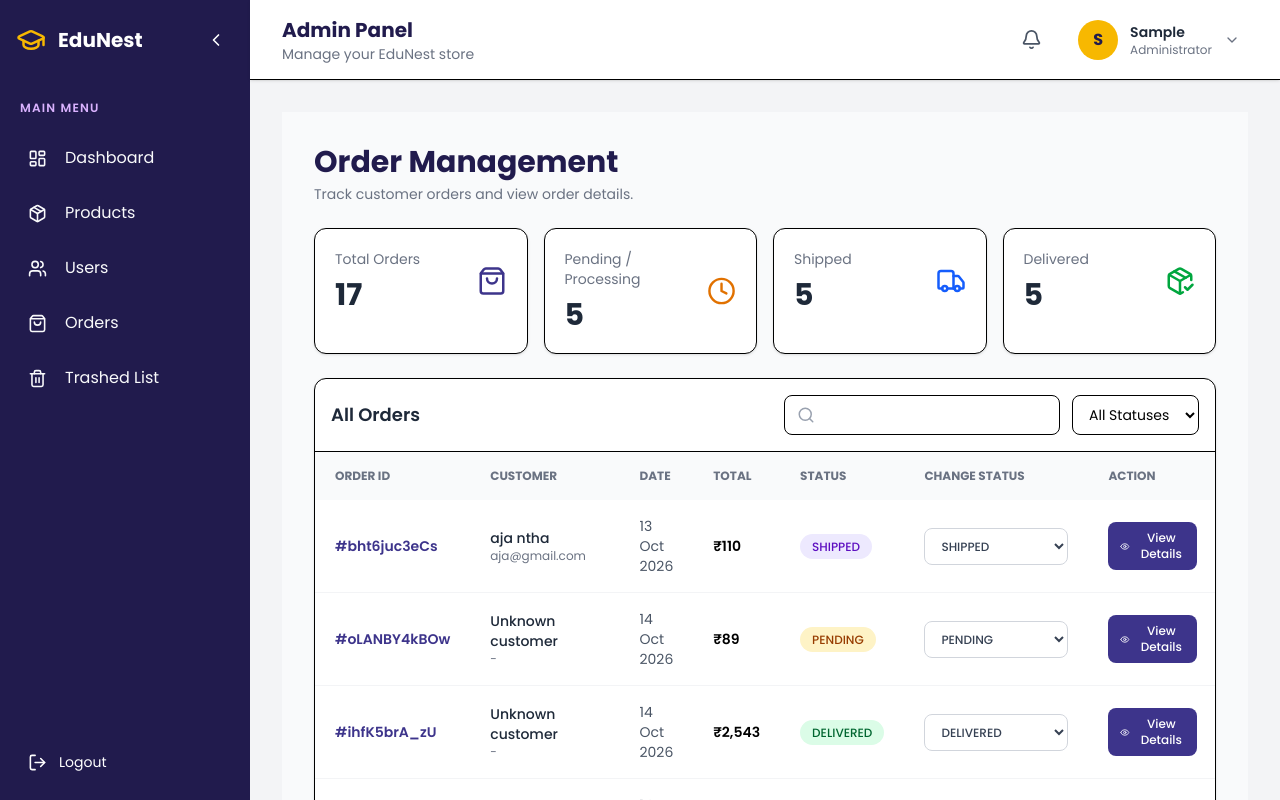
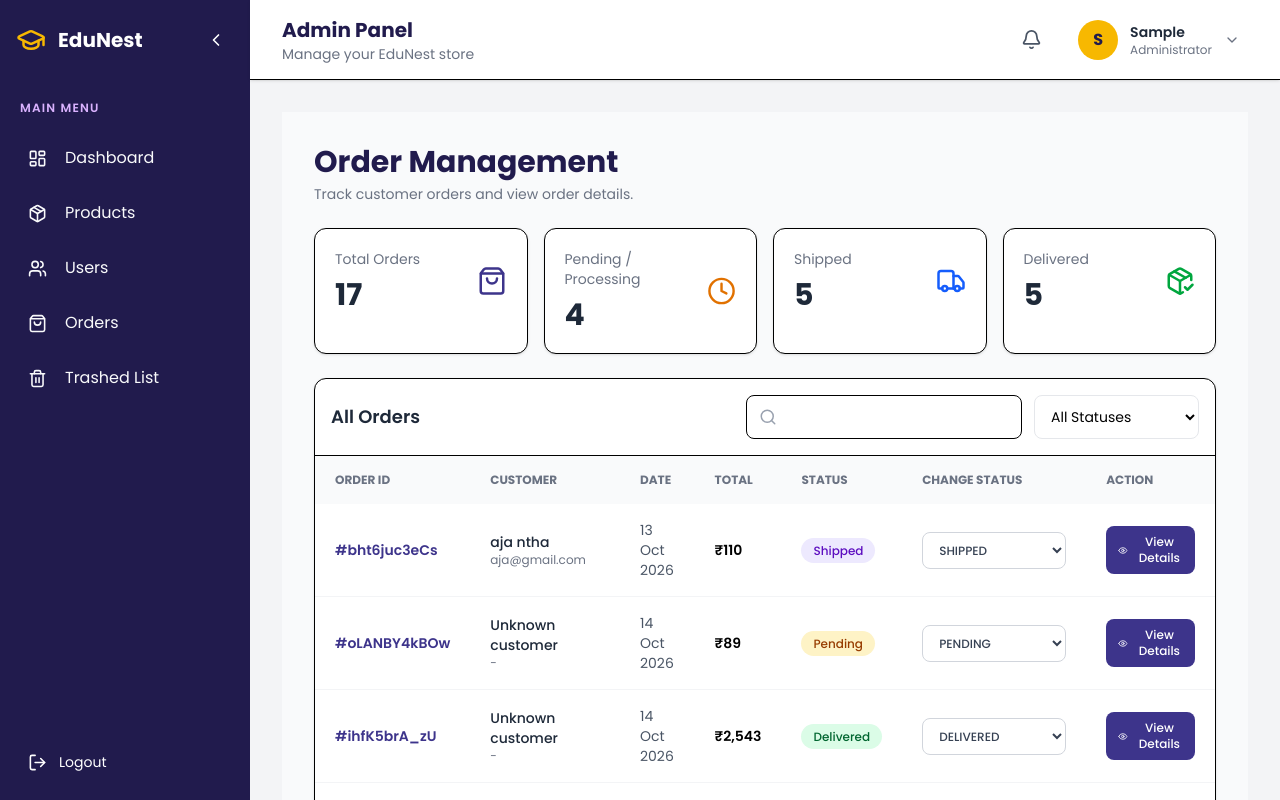
Before and after one commit to opmmansoor/E-Commerce-EduNest, a React (Vite) app in the folder EduNest/: page /admin/orders in a window 1280 px wide. Shown: the top 800 px of the page. Built offline with nearby package versions, Linux system fonts and the light colour scheme; data requests are answered from the project's data file; sample sign-in values are in the browser's storage.

Commit message:
Oreders Filter Bug Fixed

```diff
--- a/EduNest/data/db.json
+++ b/EduNest/data/db.json
@@ -1107,7 +1107,7 @@
       },
       "paymentMethod": "COD",
       "paymentStatus": "Pending",
-      "status": "Placed",
+      "status": "CANCELLED",
       "createdAt": "2026-10-23T18:47:41.068Z",
       "id": "ZcLhmYweQ8I"
     },
--- a/EduNest/src/Pages/Admin/Pages/AdminOrders.jsx
+++ b/EduNest/src/Pages/Admin/Pages/AdminOrders.jsx
@@ -24,9 +24,9 @@ import Swal from "sweetalert2";
 
 
     const statusStyle = {
-        Placed: "bg-amber-100 text-amber-800",
+        PLACED: "bg-amber-100 text-amber-800",
         PENDING: "bg-amber-100 text-amber-800",
-        Processing: "bg-blue-100 text-blue-800",
+        PROCESSING: "bg-blue-100 text-blue-800",
         SHIPPED: "bg-violet-100 text-violet-800",
         DELIVERED: "bg-green-100 text-green-800",
         CANCELLED: "bg-red-100 text-red-800",
@@ -271,7 +271,7 @@ function AdminOrders() {
         </div>
 
   {/* Orders table */}
-        <div className="overflow-hidden rounded-xl border bg-white shadow-sm">
+        <div className="w-full min-w-0 overflow-auto rounded-xl border bg-white shadow-sm">
             <div className="flex flex-col gap-4 border-b p-4 sm:flex-row sm:items-center sm:justify-between">
                 <h2 className="text-lg font-semibold text-gray-800">
                     All Orders
@@ -295,13 +295,11 @@ function AdminOrders() {
                             setStatus(e.target.value);
                             setPage(1)
                         }}
-                        className="rounded-lg border px-3 py-2 text-sm"
+                         className="rounded-lg border border-gray-200 bg-white px-3 py-2.5 text-sm outline-none transition focus:border-[#3D348B] focus:ring-2 focus:ring-[#3D348B]/20"
                         >
                         <option value="all">All Statuses</option>
-                        <option value="placed">Placed</option>
-                        <option value="PENDING">Pending</option>
-                        <option value="processing">Processing</option>
-                        <option value="Shipped">Shipped</option>
+                        <option value="PENDING">Pending / Placed</option>
+                        <option value="SHIPPED">Shipped</option>
                         <option value="DELIVERED">Delivered</option>
                         <option value="CANCELLED">Cancelled</option>
                     </select>
@@ -348,10 +346,10 @@ function AdminOrders() {
 
                            <td className="px-5 py-4">
                             <span className={`rounded-full px-3 py-1 text-xs font-medium ${
-                                    statusStyle[order.status] ||
+                                    statusStyle[String(order.status || "").toUpperCase()] ||
                                     "bg-gray-100 text-gray-700"
                                   }`}>
-                                    {order.status || "Unknown"}
+                                    {formatStatus(order.status)}
                             </span>
                            </td>
 
```
